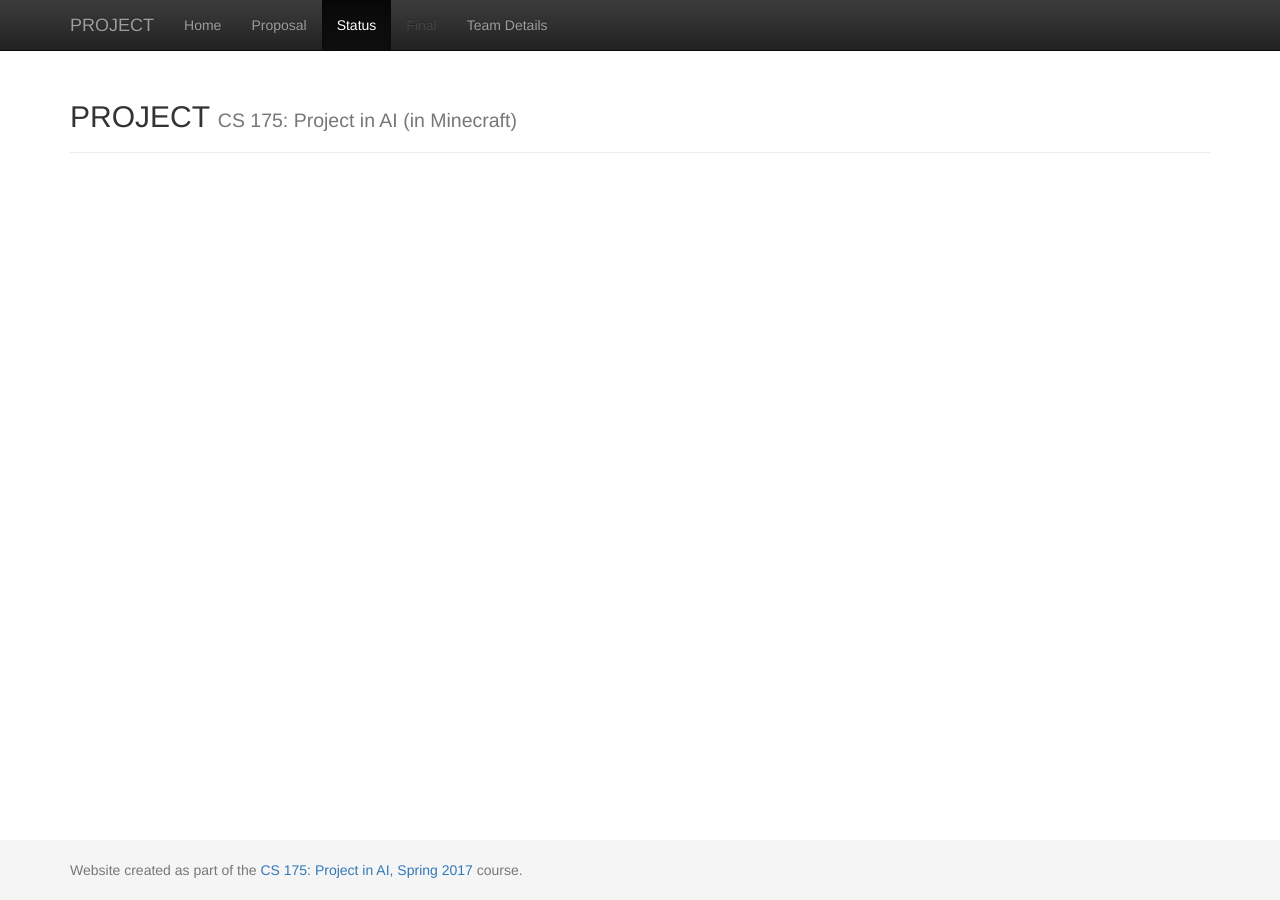
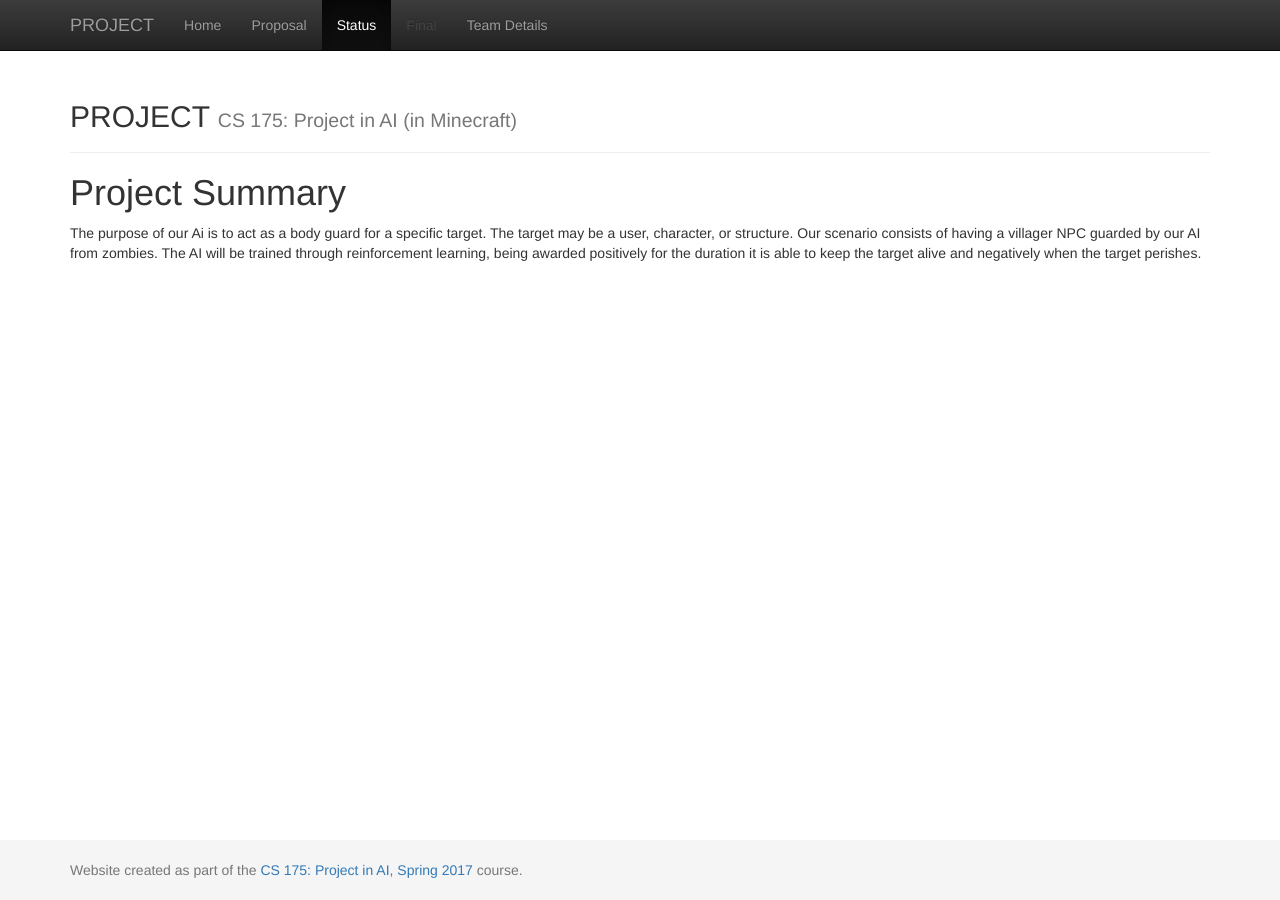
Before and after one commit to Ch0ronomato/QProtector, a Jekyll site: the page built from docs/status.md, in a window 1280 px wide. Built offline with Jekyll 4.4.1, drawn with Linux system fonts in a browser that asks for light colours.

Commit message:
Update status.md

```diff
--- a/docs/status.md
+++ b/docs/status.md
@@ -2,3 +2,5 @@
 layout: default
 title:  Status
 ---
+# Project Summary
+The purpose of our Ai is to act as a body guard for a specific target. The target may be a user, character, or structure. Our scenario consists of having a villager NPC guarded by our AI from zombies. The AI will be trained through reinforcement learning, being awarded positively for the duration it is able to keep the target alive and negatively when the target perishes.
```
